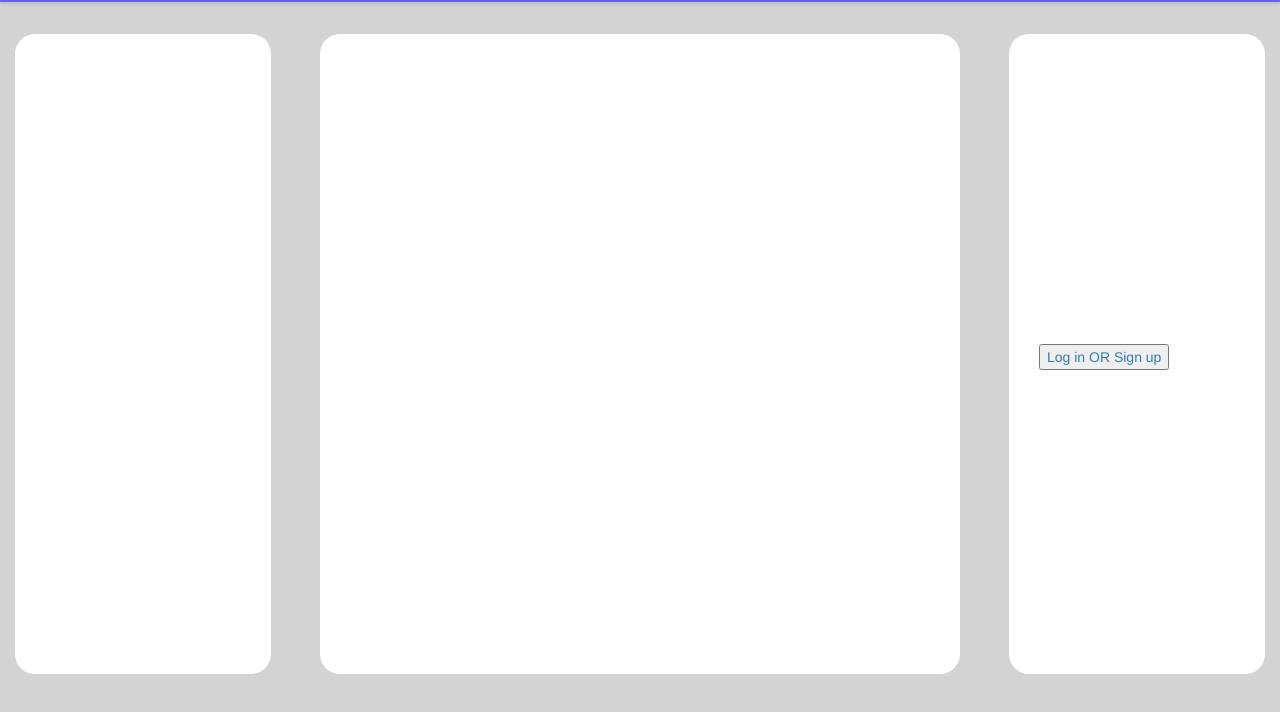
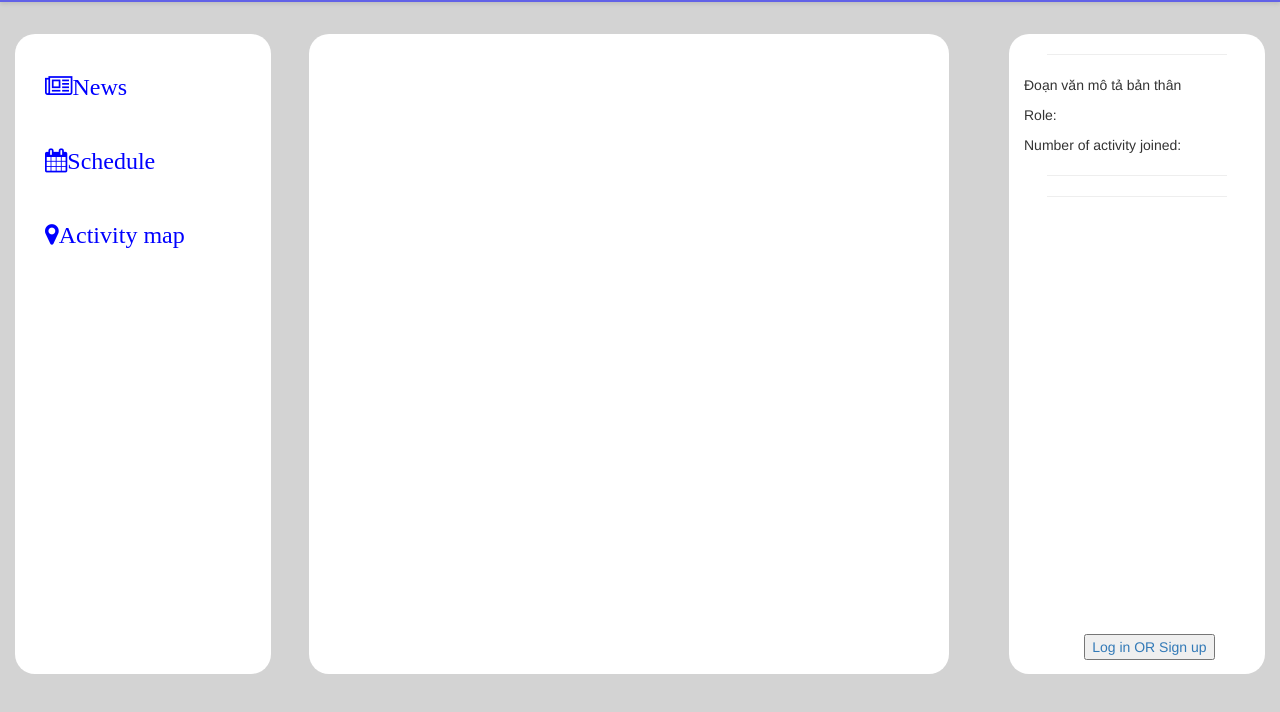
Before and after one commit to iamReinir/CareShare, a plain HTML site: page Home/index.html in a window 1280 px wide. Shown: the part 82-794 px from the top of the page. Drawn offline with nearby package versions, Linux system fonts and the light colour scheme.

Commit message:
update 27/04/23

```diff
--- a/Home/index.html
+++ b/Home/index.html
@@ -50,13 +50,14 @@
             <input type="text" placeholder="Search...">
           </form>
       </div>
+
       </header>
       <div class="container-fluid">
         <div class="box left-div col-md-3">
           <ul class="nav fa-3x">
-            <li></li>
-            <li></li>
-            <li></li>
+            <li><a href="#"><i class="fa fa-newspaper-o">News</i></a></li>
+            <li><a href="#"><i class="fa fa-calendar">Schedule</i></a></li>
+            <li><a href="#"><i class="fa fa-map-marker">Activity map</i></a></li>
           </ul>
         </div>
 
@@ -65,9 +66,19 @@
         </div>
 
         <div class="box right-div col-md-3">
+          <hr color="blue" size="5" width="80%" align="center">
+          <div>
+              <div id="background-img"></div>
+              <div id="photo"></div>
+              <p>Đoạn văn mô tả bản thân</p>
+              <p>Role:</p>
+              <p>Number of activity joined:</p>
+          </div>
+          <hr color="blue" size="5" width="80%" align="center">
+          <hr color="blue" size="5" width="80%" align="center">
           <div class="sign-form col-md-12">
             <form action="#">
-                <button type="submit"><a href="/Log/Login.html">Log in OR Sign up</a></button>
+                <button type="submit""><a href="/Log/Login.html">Log in OR Sign up</a></button>
             </form>
           </div>
           <div>
@@ -78,7 +89,8 @@
 
       <div class="mobile-res">
         <div>
-
+          <p>
+          </p>
         </div>
       </div>
 
--- a/Home/mystyle.css
+++ b/Home/mystyle.css
@@ -90,10 +90,17 @@ header {
   }
 
   .sign-form{
+    position: absolute;
     display: flex;
     flex-wrap: wrap;
+    align-items: center;
+    text-align: center;
+    bottom: 0;
   }
-
+  .sign-form form{
+    margin-left: 20%;
+    bottom: 0;
+  }
   .search-box, .sign-form{
     padding-top: 20px;
   }
@@ -121,20 +128,28 @@ header {
 
   .left-div ul{
     list-style-type: none;
+
+  }
+  .left-div li{
+    margin-top: 30px;
+    margin-bottom: 30px;
+  }
+  .left-div a{
+    text-decoration: none;
+    font-size: 24px;
+    color: blue;
   }
 
   .center-div{
-    position: absolute;
-    left: 50%;
-    transform: translateX(-50%);
+    margin-left: 3%;
     overflow:auto;
     width: 50vw;
-    z-index: -1;
   }
 
   .right-div{
     float: right;
-    display: flex;
+    position: relative;
+    display: block;
     width: 20vw;
     align-items: center;
   }
@@ -148,6 +163,7 @@ header {
     bottom: 0;
   }
 
+
   @media screen and (max-width: 768px) {
     .search-box, nav{
       display: none;
@@ -159,6 +175,7 @@ header {
 
     .center-div{
       width: 95vw;
+      margin-left: 0px;
     }
 
     .left-div, .right-div{
--- a/Log/mystyle.css
+++ b/Log/mystyle.css
@@ -1,6 +1,4 @@
-body{
-    overflow: hidden;
-}
+
 
 a.nav-link:hover{
     background-color: blue;
```
